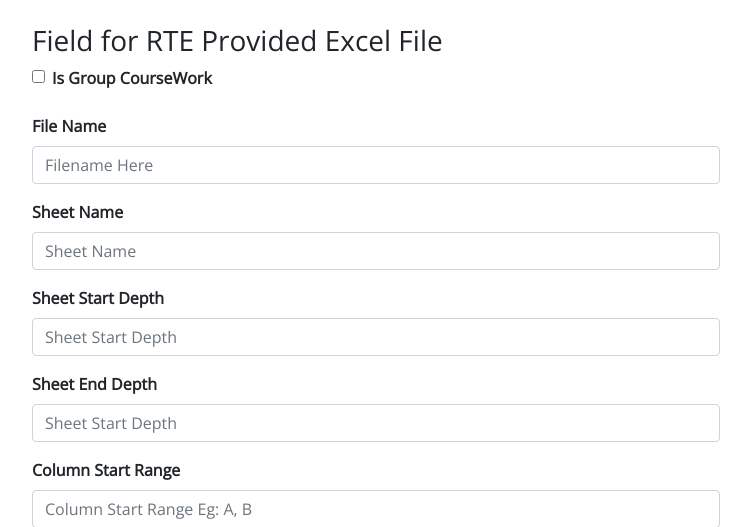
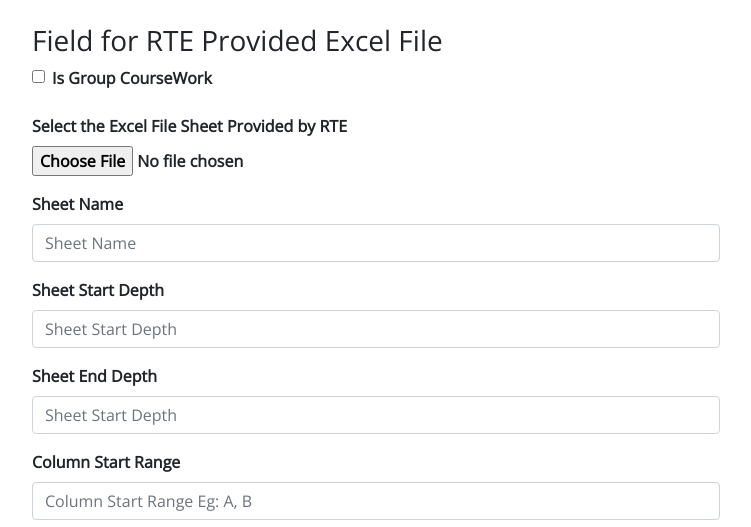
Before and after one commit to IICprojesh/RTE-Assistant, a Flask app: page / in a window 1280 px wide. Shown: the part 56-583 px from the top of the page, without its empty margins (53-804 px from the left). Run offline with Flask 2, Linux system fonts and the light colour scheme; some libraries are stand-ins or nearby versions.

Commit message:
added the excel file  input field

```diff
--- a/app.py
+++ b/app.py
@@ -49,7 +49,7 @@ def home():
     error = None
     if request.method=="POST":
         sse.publish({"message":"true"},type='activateModal')
-        excelFileName = request.form.get("filename").strip()
+        excelFile = request.files["excel_file"]
         finalSheetName = request.form.get("final_sheet_name").strip()
         startDepth = request.form.get("start_depth").strip()
         endDepth = request.form.get("end_depth").strip()
@@ -69,8 +69,7 @@ def home():
         # validating the input fields
 
         try:
-            errors_info = validator_engine(excelFileName = (validate_file,excelFileName),
-                                            studentFolder = (validate_folder,studentFolder),
+            errors_info = validator_engine(studentFolder = (validate_folder,studentFolder),
                                             startDepth = (validate_integer,startDepth),
                                             endDepth = (validate_integer,endDepth),
                                              )
@@ -84,7 +83,7 @@ def home():
             # inatilzing a class for a write to excel file
             print("initilizing class now")
             write_excel = WriteToExcel(
-                file_name=excelFileName,
+                file_name=excelFile,
                 sheet_name=finalSheetName,
                 start_depth=int(startDepth),
                 end_depth=int(endDepth),
@@ -131,18 +130,9 @@ def add_excel_sheet():
         print("inside excel sheet")
         sse.publish({"message":"loading"},type="activateLoader")
         folder_name = request.form.get("student_folder")
-        excel_sheet = request.form.get("excel_file")
-        sheet_name = request.form.get("sheet_name")
-        student_name_cell = request.form.get("name_cell_value")
-        student_id_cell = request.form.get("id_cell_value")
-
-        cell_infos = {"name":student_name_cell,"id":student_id_cell}
-
-        print(f"cell_infos",cell_infos)
-        print(f"sheet_name",sheet_name)
-
-
-        iterate_folder(folder_name,excel_sheet,cell_infos,sheet_name)
+        excel_sheet = request.files["excel_file"]
+        print(f"excel_sheet: {excel_sheet}")
+        iterate_folder(folder_name,excel_sheet)
         return redirect("/add_excel_sheet")
     return render_template("add_excel_sheet.html")
 
--- a/templates/index.html
+++ b/templates/index.html
@@ -19,11 +19,7 @@
 </style>
 <div class="container">
 
-  <form method="post" class="mt-4">
-
-
-
-
+  <form method="post" enctype="multipart/form-data" class="mt-4">
     <h3>Field for RTE Provided Excel File</h3>
     <!--start of field to check whether it is group coursework or not -->
     <div class="form-check">
@@ -35,12 +31,13 @@
     <!--end of field to check whether it is group coursework or not -->
 
     <div class="mb-3 mt-4">
-      <label for="filename" class="form-label">File Name</label>
-      <input type="text" class="form-control primary-input" id="filename" placeholder="Filename Here" name="filename"
-        required>
+        <label for="excel_file" class="form-label">Select the Excel File Sheet Provided by RTE</label>
+        <div>
+            <input type="file" name="excel_file" id="excel_file"
+                accept="application/vnd.openxmlformats-officedocument.spreadsheetml.sheet">
     </div>
 
-    <div class="mb-3">
+    <div class="mb-3 mt-3">
       <label for="sheetname" class="form-label">Sheet Name</label>
       <input type="text" class="form-control primary-input" id="sheetname" placeholder="Sheet Name"
         name="final_sheet_name" required>
```
Also changed, not shown: insert_marking_template.py (+34 -11 lines), read_files.py (+23 -6 lines), templates/add_excel_sheet.html (+6 -4 lines).
